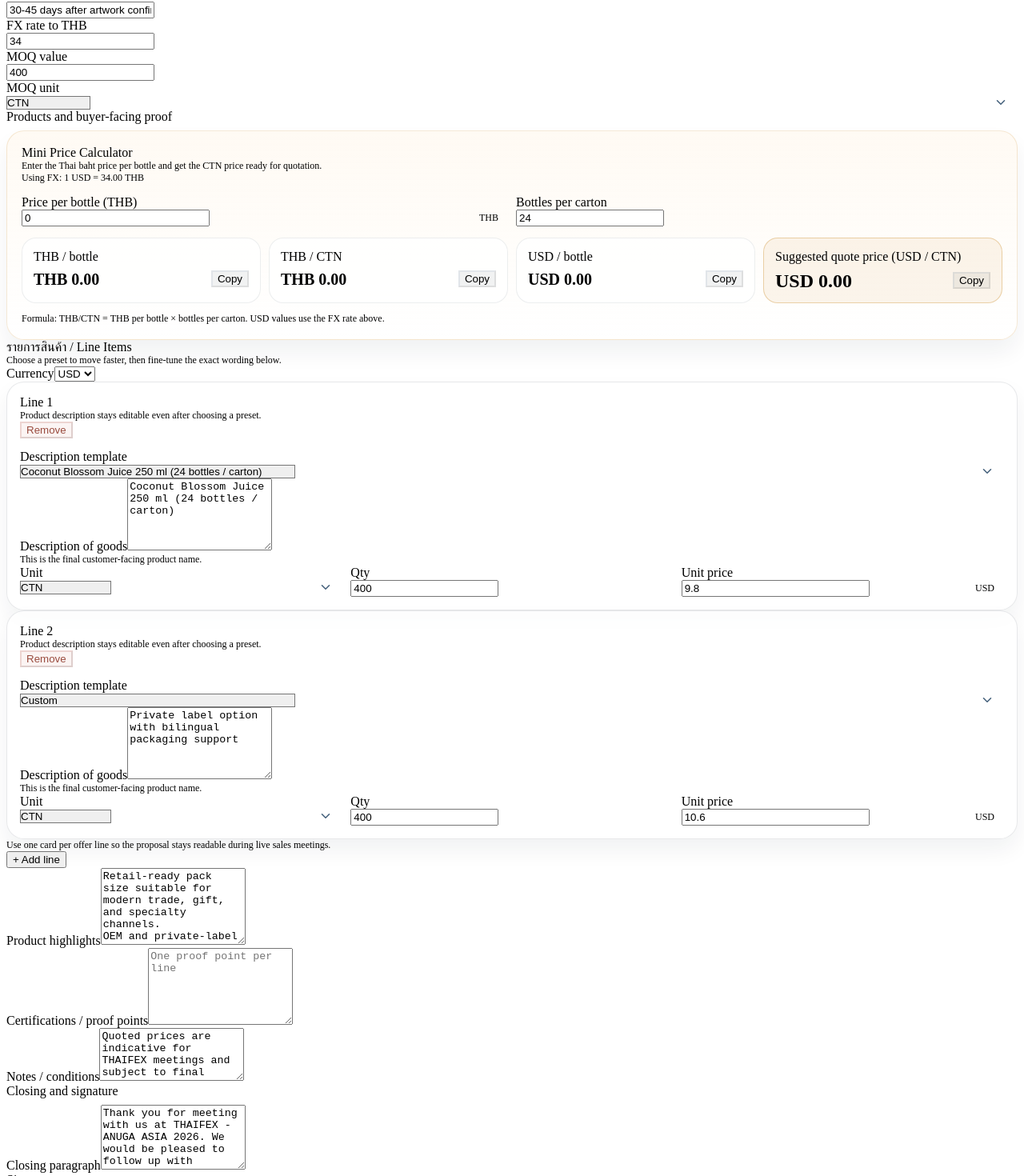
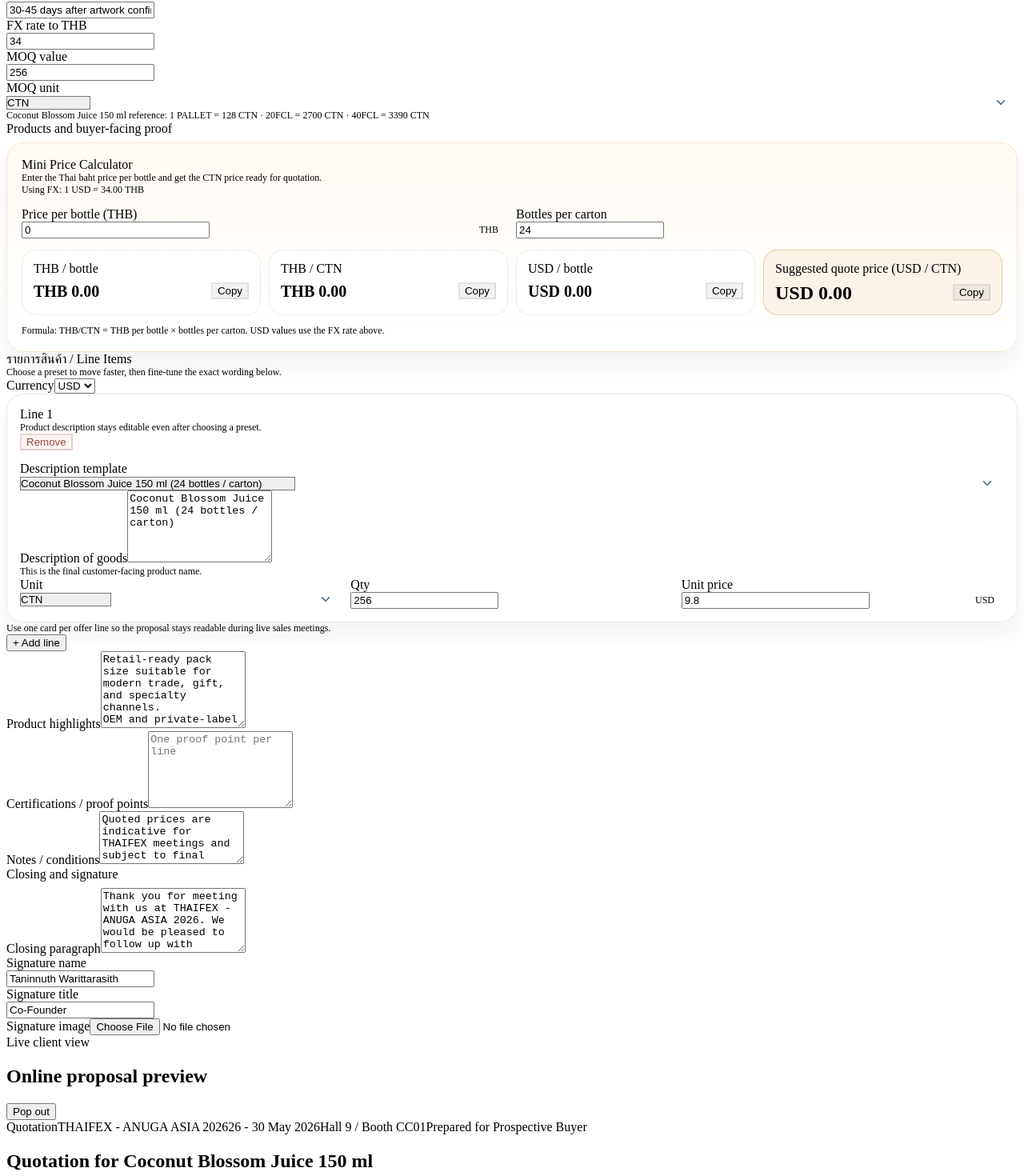
Before and after one commit to kryptonite-dev/Web-App-Export-Doc-Gen, a React (Vite) app: page / in a window 1280 px wide. Shown: the part 1550-3020 px from the top of the page at 80% size. Built offline with nearby package versions, Linux system fonts and the light colour scheme; the HTML template or start-up script is replaced by a standard one.

Commit message:
feat: update coconut blossom default proposal settings

```diff
--- a/src/App.tsx
+++ b/src/App.tsx
@@ -5,6 +5,7 @@
 import ClientProposalView from './components/ClientProposalView';
 import { Card, Input, Label, Select, Textarea } from './components/ui';
 import {
+  GOODS_DESCRIPTION_PRESETS,
   INCOTERMS_PRESETS,
   MIN_QTY_UNIT_PRESETS,
   PAYMENT_PRESETS,
@@ -14,8 +15,11 @@
 import { todayISO } from './utils';
 
 const STORAGE_KEY = 'thaifex-sales-proposal-draft-v3';
-const DEFAULT_SUBJECT = 'Quotation for Coconut Blossom Juice 250 ml';
-const LEGACY_SUBJECT = 'Buyer-ready quotation for Coconut Blossom Juice 250 ml';
+const DEFAULT_SUBJECT = 'Quotation for Coconut Blossom Juice 150 ml';
+const LEGACY_SUBJECTS = [
+  'Buyer-ready quotation for Coconut Blossom Juice 250 ml',
+  'Quotation for Coconut Blossom Juice 250 ml',
+];
 const DEFAULT_PRESENTER = 'Taninnuth Warittarasith';
 const LEGACY_PRESENTERS = [
   'Taninnuth Warittarasith (Tanin)',
@@ -23,6 +27,35 @@
 ];
 const LEGACY_INTRO_NOTE =
   'This proposal is prepared for fast review during buyer meetings and clean follow-up after the show.';
+const DEFAULT_LOAD_REFERENCE =
+  '1 PALLET = 128 CTN · 20FCL = 2700 CTN · 40FCL = 3390 CTN';
+
+function createDefaultItems(): CommonDoc['items'] {
+  return [
+    {
+      description: GOODS_DESCRIPTION_PRESETS[0],
+      unit: 'CTN',
+      qty: 256,
+      unitPrice: { currency: 'USD', value: 9.8 },
+    },
+  ];
+}
+
+function isLegacyDefaultItems(items?: CommonDoc['items']) {
+  if (!items || items.length !== 2) return false;
+  return (
+    items[0]?.description === 'Coconut Blossom Juice 250 ml (24 bottles / carton)' &&
+    items[0]?.unit === 'CTN' &&
+    items[0]?.qty === 400 &&
+    items[0]?.unitPrice?.currency === 'USD' &&
+    items[0]?.unitPrice?.value === 9.8 &&
+    items[1]?.description === 'Private label option with bilingual packaging support' &&
+    items[1]?.unit === 'CTN' &&
+    items[1]?.qty === 400 &&
+    items[1]?.unitPrice?.currency === 'USD' &&
+    items[1]?.unitPrice?.value === 10.6
+  );
+}
 
 function plusDaysISO(days: number) {
   const current = new Date();
@@ -63,26 +96,13 @@
     deliveryTerms: INCOTERMS_PRESETS[0],
     brand: 'Coconut Blossom Collection',
     minOrderQty: {
-      value: 400,
+      value: 256,
       unit: 'CTN',
     },
     paymentTerms: PAYMENT_PRESETS[0],
     leadTime: '30-45 days after artwork confirmation',
     fxRate: 34,
-    items: [
-      {
-        description: 'Coconut Blossom Juice 250 ml (24 bottles / carton)',
-        unit: 'CTN',
-        qty: 400,
-        unitPrice: { currency: 'USD', value: 9.8 },
-      },
-      {
-        description: 'Private label option with bilingual packaging support',
-        unit: 'CTN',
-        qty: 400,
-        unitPrice: { currency: 'USD', value: 10.6 },
-      },
-    ],
+    items: createDefaultItems(),
     notes: [
       'Quoted prices are indicative for THAIFEX meetings and subject to final packaging and destination review.',
     ],
@@ -115,7 +135,9 @@
   if (!source) return base;
 
   const normalizedSubject =
-    source.subject === LEGACY_SUBJECT ? DEFAULT_SUBJECT : source.subject;
+    source.subject && LEGACY_SUBJECTS.includes(source.subject)
+      ? DEFAULT_SUBJECT
+      : source.subject;
   const normalizedPresenter =
     source.fromPerson && LEGACY_PRESENTERS.includes(source.fromPerson)
       ? DEFAULT_PRESENTER
@@ -126,6 +148,12 @@
       : source.signatureName;
   const normalizedIntroNote =
     source.introNote === LEGACY_INTRO_NOTE ? '' : source.introNote;
+
+  const normalizedMinOrderQty =
+    source.minOrderQty?.value === 400 && source.minOrderQty?.unit === 'CTN'
+      ? base.minOrderQty
+      : source.minOrderQty;
+  const normalizedItems = isLegacyDefaultItems(source.items) ? base.items : source.items;
 
   return {
     ...base,
@@ -153,8 +181,8 @@
     website: source.website?.trim() ? source.website : base.website,
     contactEmail: source.contactEmail?.trim() ? source.contactEmail : base.contactEmail,
     items:
-      source.items && source.items.length > 0
-        ? source.items.map((item) => ({
+      normalizedItems && normalizedItems.length > 0
+        ? normalizedItems.map((item) => ({
             description: item.description || '',
             unit: item.unit || 'CTN',
             qty: item.qty || 0,
@@ -167,7 +195,7 @@
     notes: source.notes || base.notes,
     productHighlights: source.productHighlights || base.productHighlights,
     certifications: source.certifications || base.certifications,
-    minOrderQty: source.minOrderQty || base.minOrderQty,
+    minOrderQty: normalizedMinOrderQty || base.minOrderQty,
   };
 }
 
@@ -972,6 +1000,11 @@
                   />
                 ) : null}
               </div>
+              <div className="grid full-span">
+                <div className="muted" style={{ fontSize: 12 }}>
+                  Coconut Blossom Juice 150 ml reference: {DEFAULT_LOAD_REFERENCE}
+                </div>
+              </div>
             </div>
           </Card>
 
--- a/src/components/LineItemsEditor.tsx
+++ b/src/components/LineItemsEditor.tsx
@@ -36,7 +36,7 @@
     onChange([
       ...items,
       {
-        description: GOODS_DESCRIPTION_PRESETS[1],
+        description: GOODS_DESCRIPTION_PRESETS[0],
         unit: 'CTN',
         qty: 0,
         unitPrice: { currency, value: 0 },
--- a/src/constants.ts
+++ b/src/constants.ts
@@ -25,7 +25,7 @@
 export const GOODS_DESCRIPTION_CUSTOM_LABEL = 'Custom';
 
 // หน่วยมาตรฐานทั้งระบบ
-export const UNIT_PRESETS_BASE = ['CTN', 'BAG', 'PCS', 'FCL 20ft', 'FCL 40ft'];
+export const UNIT_PRESETS_BASE = ['CTN', 'PALLET', '20FCL', '40FCL', 'BAG', 'PCS'];
 export const UNIT_CUSTOM_LABEL = 'Custom';
 
 export const MIN_QTY_UNIT_PRESETS = UNIT_PRESETS_BASE;
```
